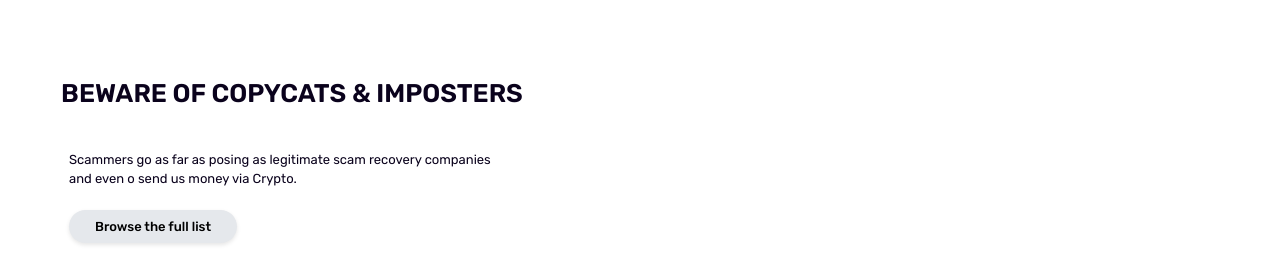
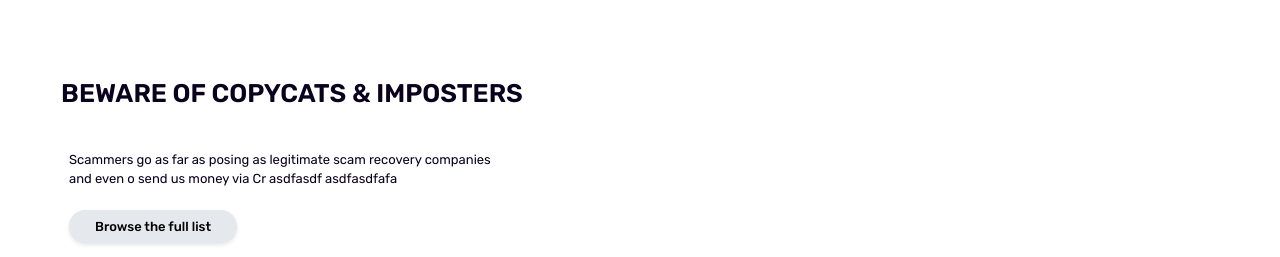
Before and after one commit to avion00/NepalCodeNest, a plain HTML site: page index.html in a window 1280 px wide. Shown: the part 2660-2917 px from the top of the page. Drawn offline with Linux system fonts and the light colour scheme.

Commit message:
no issue

```diff
--- a/index.html
+++ b/index.html
@@ -371,7 +371,9 @@
               <div class="title">Beware of copycats & imposters</div>
               <p class="para">
                 Scammers go as far as posing as legitimate scam recovery
-                companies and even o send us money via Crypto.
+                companies and even o send us money via Cr
+                asdfasdf
+                asdfasdfafa
               </p>
               <button type="submit" class="btn">Browse the full list</button>
             </div>
```
